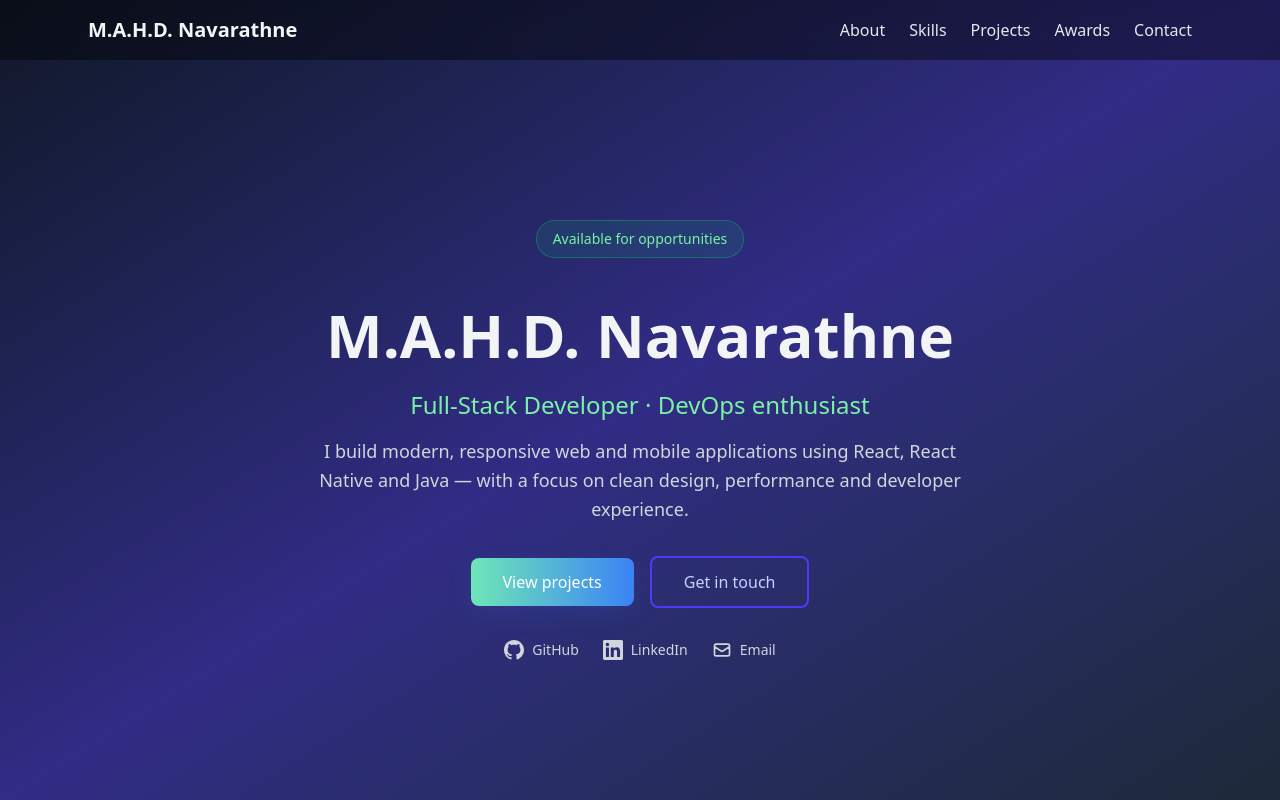
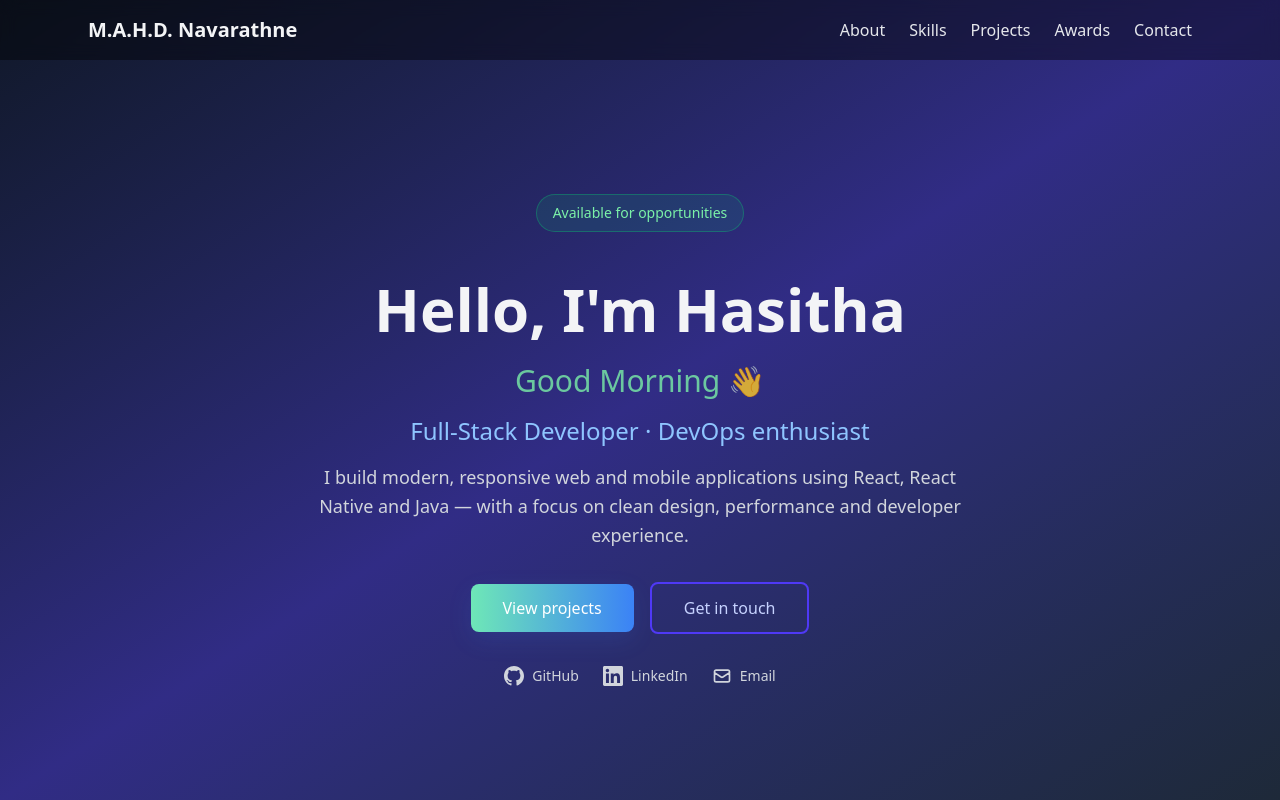
Before and after one commit to HasithaDN-dev/portfolio, a React (Vite) app: page / in a window 1280 px wide. Shown: the top 800 px of the page. Built offline with nearby package versions, Linux system fonts and the light colour scheme.

Commit message:
feat: add dynamic time-based greeting (Good Morning/Afternoon/Evening)

```diff
--- a/src/components/Hero.jsx
+++ b/src/components/Hero.jsx
@@ -1,6 +1,14 @@
 import React from 'react'
 
 export default function Hero() {
+  // Get greeting based on current time
+  const getGreeting = () => {
+    const hour = new Date().getHours()
+    if (hour < 12) return 'Good Morning'
+    if (hour < 18) return 'Good Afternoon'
+    return 'Good Evening'
+  }
+
   return (
   <header id="hero" className="min-h-screen flex items-center bg-gradient-to-br from-gray-900 via-indigo-900 to-gray-800 text-gray-100 pt-20">
       <div className="max-w-5xl w-full mx-auto px-4 sm:px-6 py-16 sm:py-24 text-center">
@@ -10,9 +18,12 @@ export default function Hero() {
           </span>
         </div>
         <h1 className="text-4xl sm:text-5xl lg:text-6xl font-extrabold text-gray-100 mb-4 leading-tight">
-          M.A.H.D. Navarathne
+          Hello, I'm Hasitha
         </h1>
-        <p className="text-xl sm:text-2xl text-green-300 mb-4 font-medium">Full‑Stack Developer · DevOps enthusiast</p>
+        <p className="text-2xl sm:text-3xl text-green-300 mb-4 font-medium animate-pulse">
+          {getGreeting()} 👋
+        </p>
+        <p className="text-xl sm:text-2xl text-blue-300 mb-4 font-medium">Full‑Stack Developer · DevOps enthusiast</p>
         <p className="text-base sm:text-lg text-gray-300 mb-8 max-w-2xl mx-auto leading-relaxed">
           I build modern, responsive web and mobile applications using React, React Native and Java — with a focus on clean design, performance and developer experience.
         </p>
```
